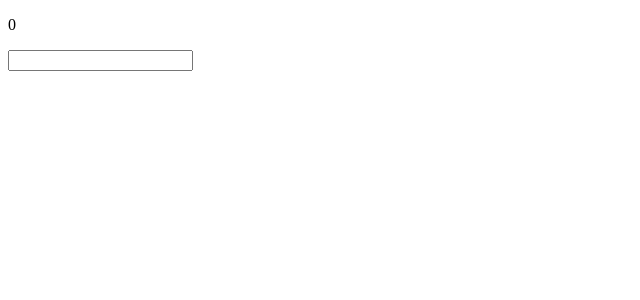
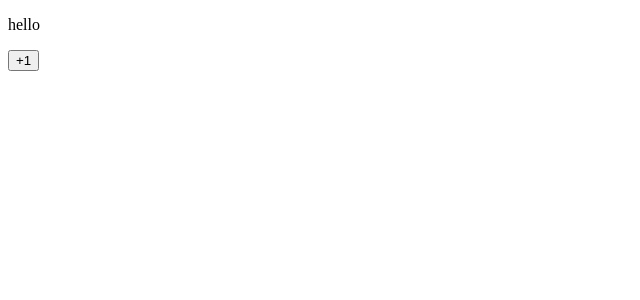
Before and after one commit to numagorou/vue-lesson, a Vue app: page / in a window 1280 px wide. Shown: the top 300 px of the page, without its empty margins (0-640 px from the left). Built offline with nearby package versions, Linux system fonts and the light colour scheme.

Commit message:
watchEffectを使ってリアクティブなデータを監視する方法

```diff
--- a/src/App.vue
+++ b/src/App.vue
@@ -1,8 +1,16 @@
 <script setup>
-import { ref } from 'vue'
+import { ref, watchEffect } from 'vue'
 const count = ref(0)
+watchEffect(() => {
+  console.log('watchEffect')
+  console.log(count.value)
+  setTimeout(() => {
+    console.log('after 1 second')
+  }, 1000)
+  count.value = 'hello'
+})
 </script>
 <template>
   <p>{{ count }}</p>
-  <input type="text" @keyup.space.delete="count++" />
+  <button @click="count++">+1</button>
 </template>
```
